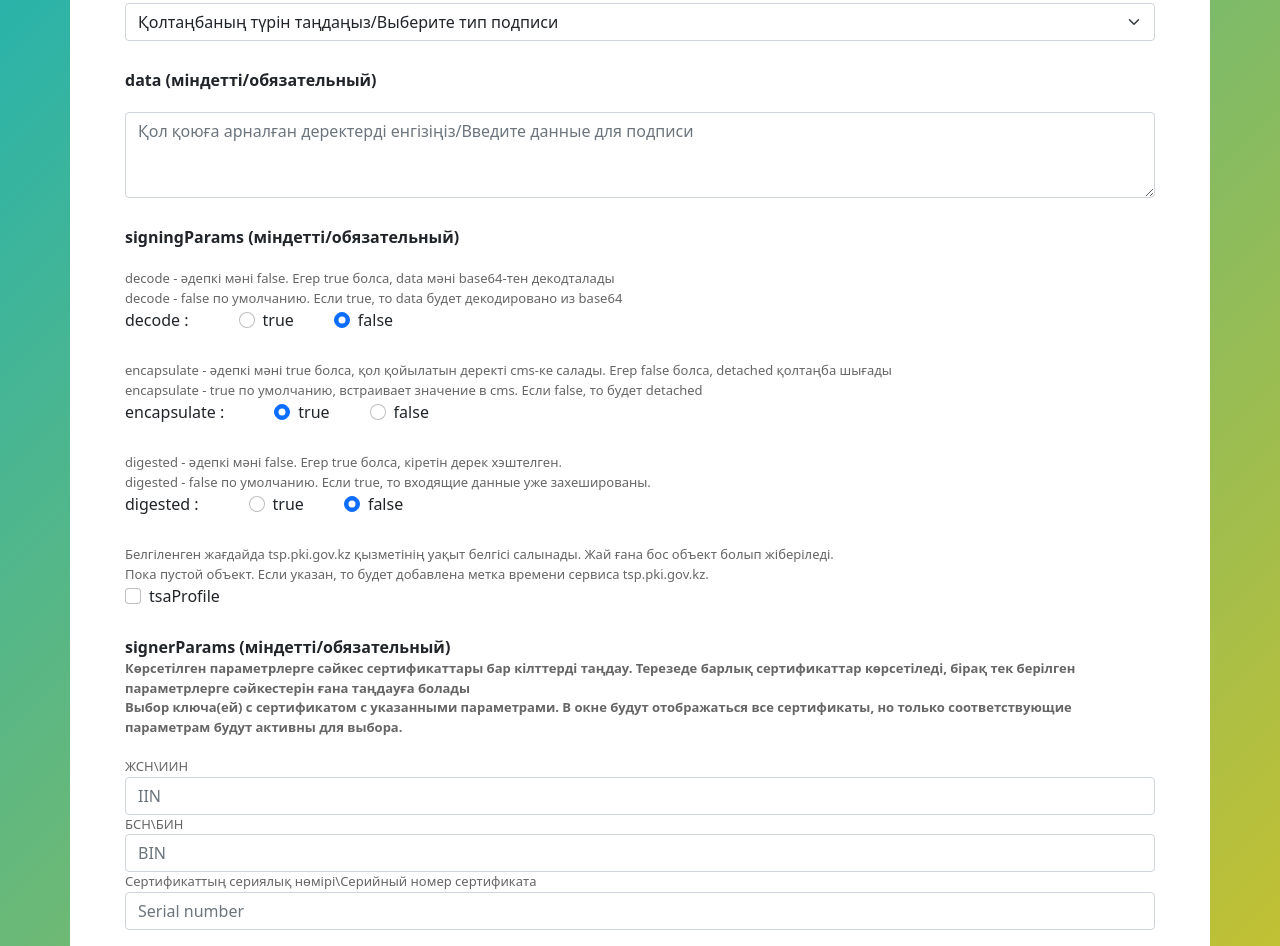
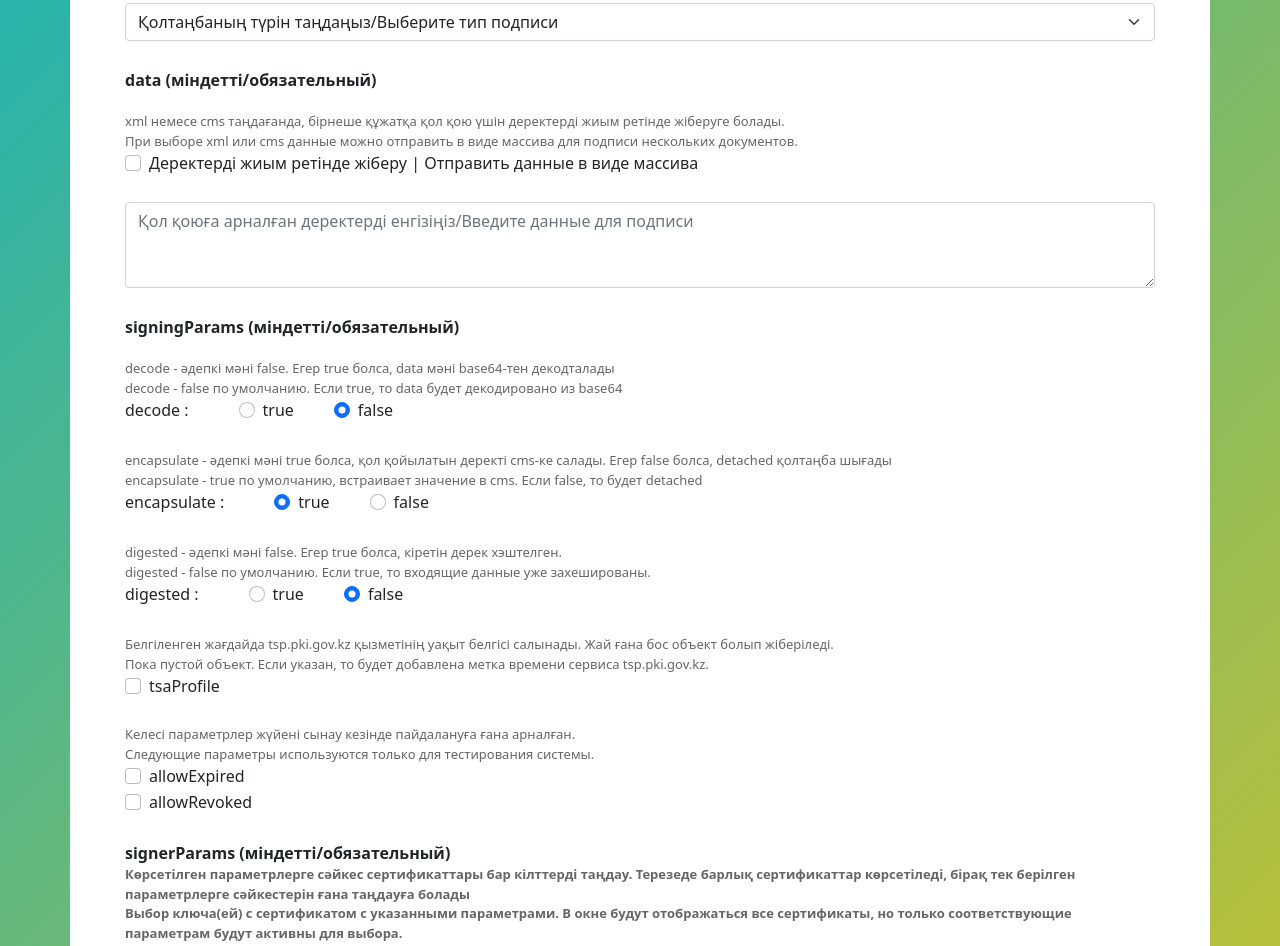
Before and after one commit to pkigovkz/NCALayerJSExample, a plain HTML site: page index.html in a window 1280 px wide. Shown: the part 607-1553 px from the top of the page. Drawn offline with Linux system fonts and the light colour scheme.

Commit message:
feat: Support array for cms. Add allowRevoked, allowExpired

```diff
--- a/index.html
+++ b/index.html
@@ -99,6 +99,17 @@
                 <div>data (міндетті/обязательный)</div>
             </div>
             <div class="wrap-input">
+                <div class="label-input">xml немесе cms таңдағанда, бірнеше құжатқа қол қою үшін деректерді жиым ретінде жіберуге болады.</div>
+                <div class="label-input">При выборе xml или cms данные можно отправить в виде массива для подписи нескольких документов.</div>
+                <div class="form-check">
+                    <input class="form-check-input" name="is-array" type="checkbox" value="isArray"
+                        id="isArray">
+                    <label class="form-check-label" for="isArray">
+                        Деректерді жиым ретінде жіберу | Отправить данные в виде массива
+                    </label>
+                </div>
+            </div>
+            <div class="wrap-input">
                 <textarea class="form-control" id="dataToSign" rows="3"
                     placeholder="Қол қоюға арналған деректерді енгізіңіз/Введите данные для подписи"></textarea>
             </div>
@@ -189,6 +200,29 @@
                 </div>
             </div>
 
+            <div class="wrap-input">
+                <div class="label-input">
+                    Келесі параметрлер жүйені сынау кезінде пайдалануға ғана арналған.
+                </div>
+                <div class="label-input">
+                    Следующие параметры используются только для тестирования системы.
+                </div>
+                <div class="form-check">
+                    <input class="form-check-input" name="is-allow-expired" type="checkbox" value="isAllowExpired"
+                        id="isAllowExpired">
+                    <label class="form-check-label" for="isAllowExpired">
+                        allowExpired
+                    </label>
+                </div>
+                <div class="form-check">
+                    <input class="form-check-input" name="is-allow-revoked" type="checkbox" value="isAllowRevoked"
+                        id="isAllowRevoked">
+                    <label class="form-check-label" for="isAllowRevoked">
+                        allowRevoked
+                    </label>
+                </div>
+            </div>
+
             <div class="param-title">
                 <div>signerParams (міндетті/обязательный)</div>
                 <div class="description">Көрсетілген параметрлерге сәйкес сертификаттары бар кілттерді таңдау. Терезеде
--- a/js/ncalayer.js
+++ b/js/ncalayer.js
@@ -51,6 +51,12 @@ async function request() {
 
     var dataToSign = document.getElementById("dataToSign").value;
 
+    if (document.getElementById("isArray").checked) {
+        dataToSign = [
+            dataToSign
+        ];
+    }
+
     var decode = $('input[name=decode]:checked').val();
 
     var encapsulate = $('input[name=encapsulate]:checked').val();
@@ -97,6 +103,14 @@ async function request() {
             },
             "locale": localeRadio
         }
+    }
+
+    if (document.getElementById("isAllowExpired").checked) {
+        signInfo.args.signingParams.allowExpired = true;
+    }
+
+    if (document.getElementById("isAllowRevoked").checked) {
+        signInfo.args.signingParams.allowRevoked = true;
     }
 
     if (selectedStorages.length == 0) {
```
